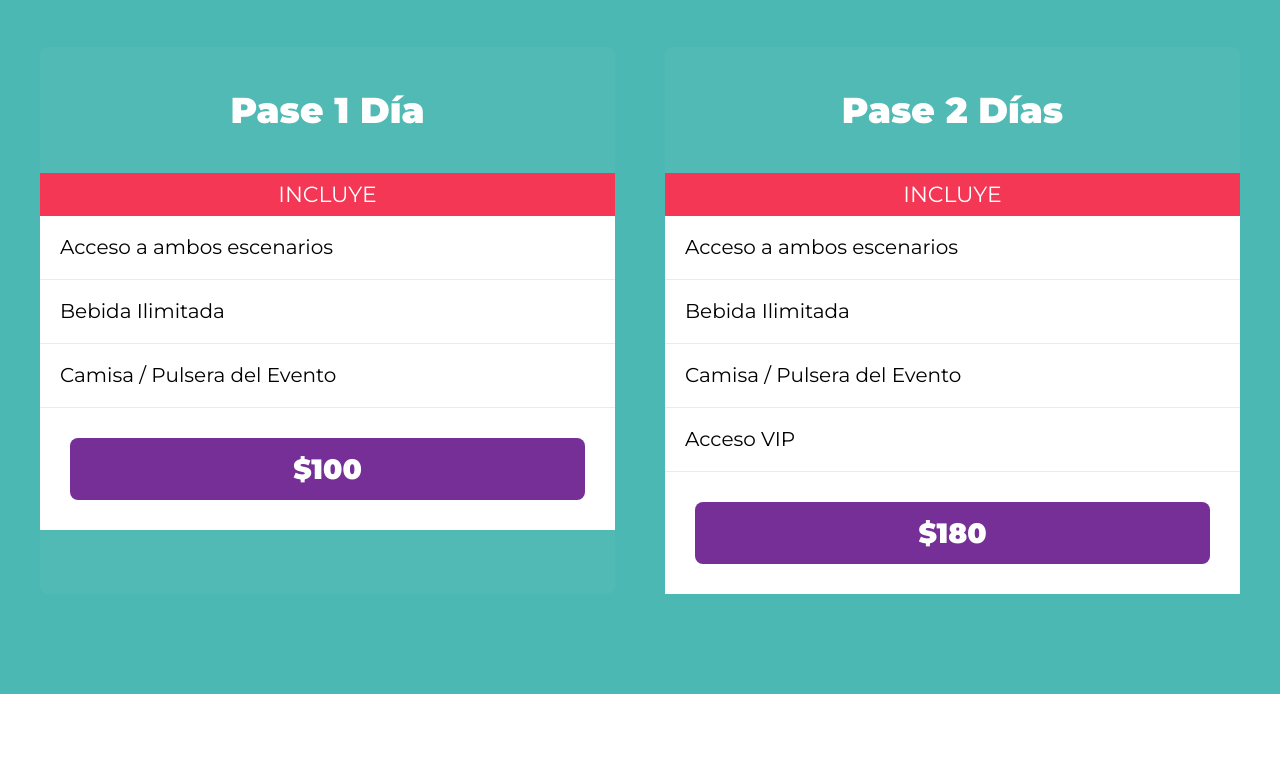
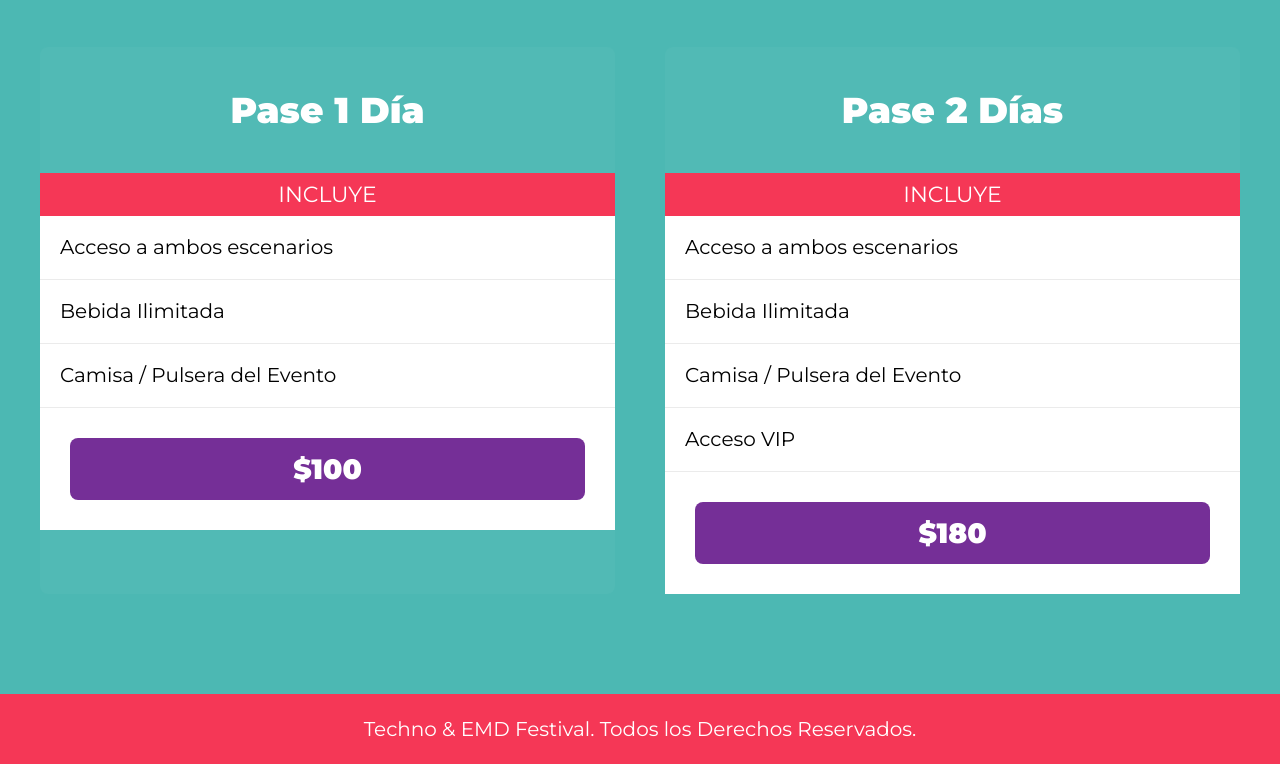
Before and after one commit to cesarporrasv/festivalmusica, a website: page index.html in a window 1280 px wide. Shown: the part 2986-3750 px from the top of the page. Before the commit the page ends 3680 px from the top, so only its background shows below. Drawn offline with Linux system fonts and the light colour scheme.

Commit message:
añadido Footer

```diff
--- a/gulpfile.js
+++ b/gulpfile.js
@@ -5,9 +5,9 @@ import gulpSass from "gulp-sass";
 const sass = gulpSass(dartSass);
 
 export function css(done) {
-  src("src/scss/app.scss")
+  src("src/scss/app.scss", { sourcemaps: true })
     .pipe(sass().on("error", sass.logError))
-    .pipe(dest("build/css"));
+    .pipe(dest("build/css", { sourcemaps: "." }));
 
   done();
 }
--- a/index.html
+++ b/index.html
@@ -162,5 +162,9 @@
         </div>
       </div>
     </section>
+
+    <footer class="footer">
+      <p>Techno & EMD Festival. Todos los Derechos Reservados.</p>
+    </footer>
   </body>
 </html>
--- /dev/null
+++ b/src/scss/layout/_footer.scss
@@ -0,0 +1,12 @@
+@use "base/variables" as v;
+
+.footer {
+  background-color: v.$rosa;
+  padding: 2rem 0;
+
+  p {
+    margin: 0;
+    color: v.$blanco;
+    text-align: center;
+  }
+}
--- a/src/scss/layout/_index.scss
+++ b/src/scss/layout/_index.scss
@@ -3,3 +3,4 @@
 @forward "festival";
 @forward "lineup";
 @forward "boletos";
+@forward "footer";
```
Also changed, not shown: build/css/app.css, 1 other file.
